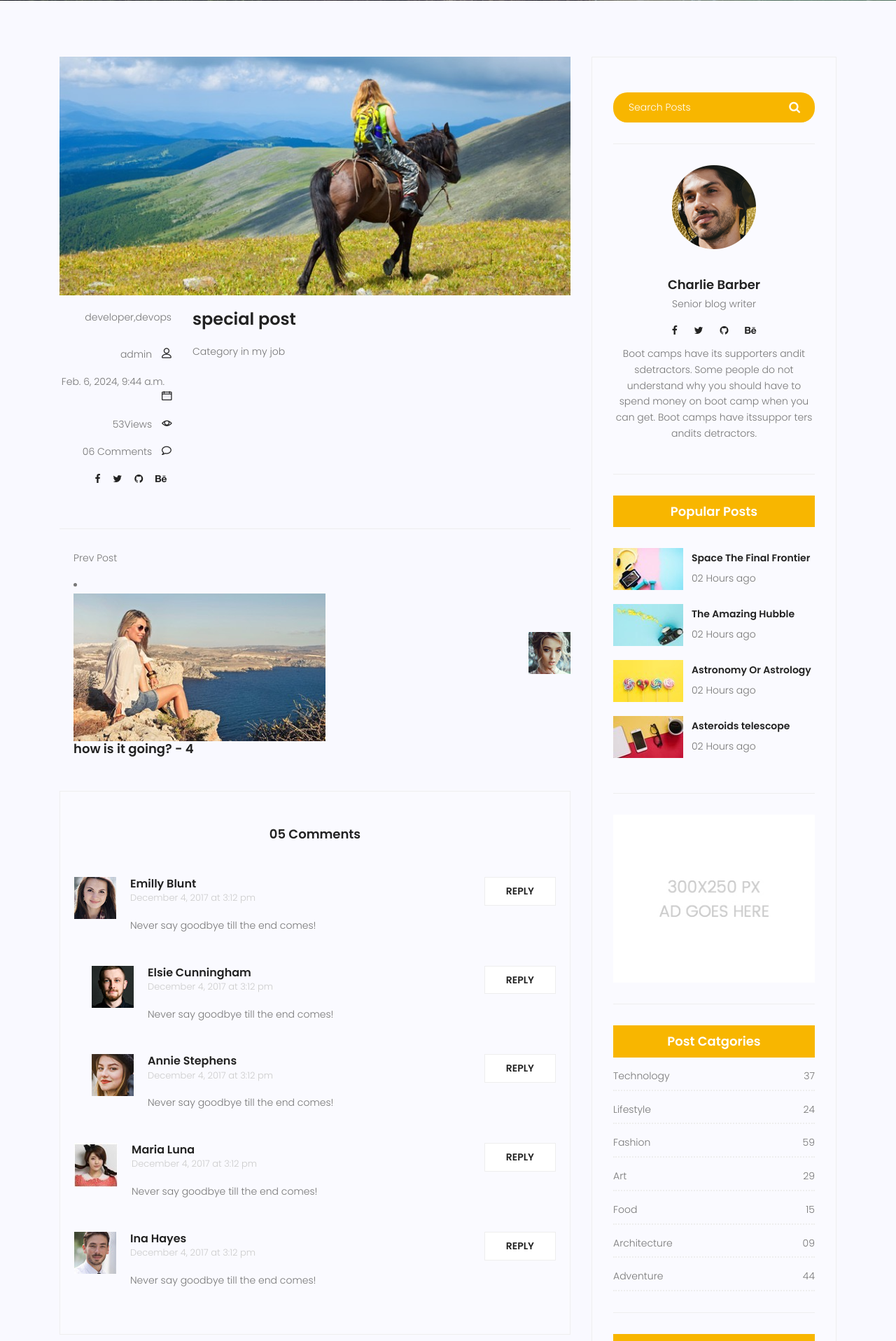
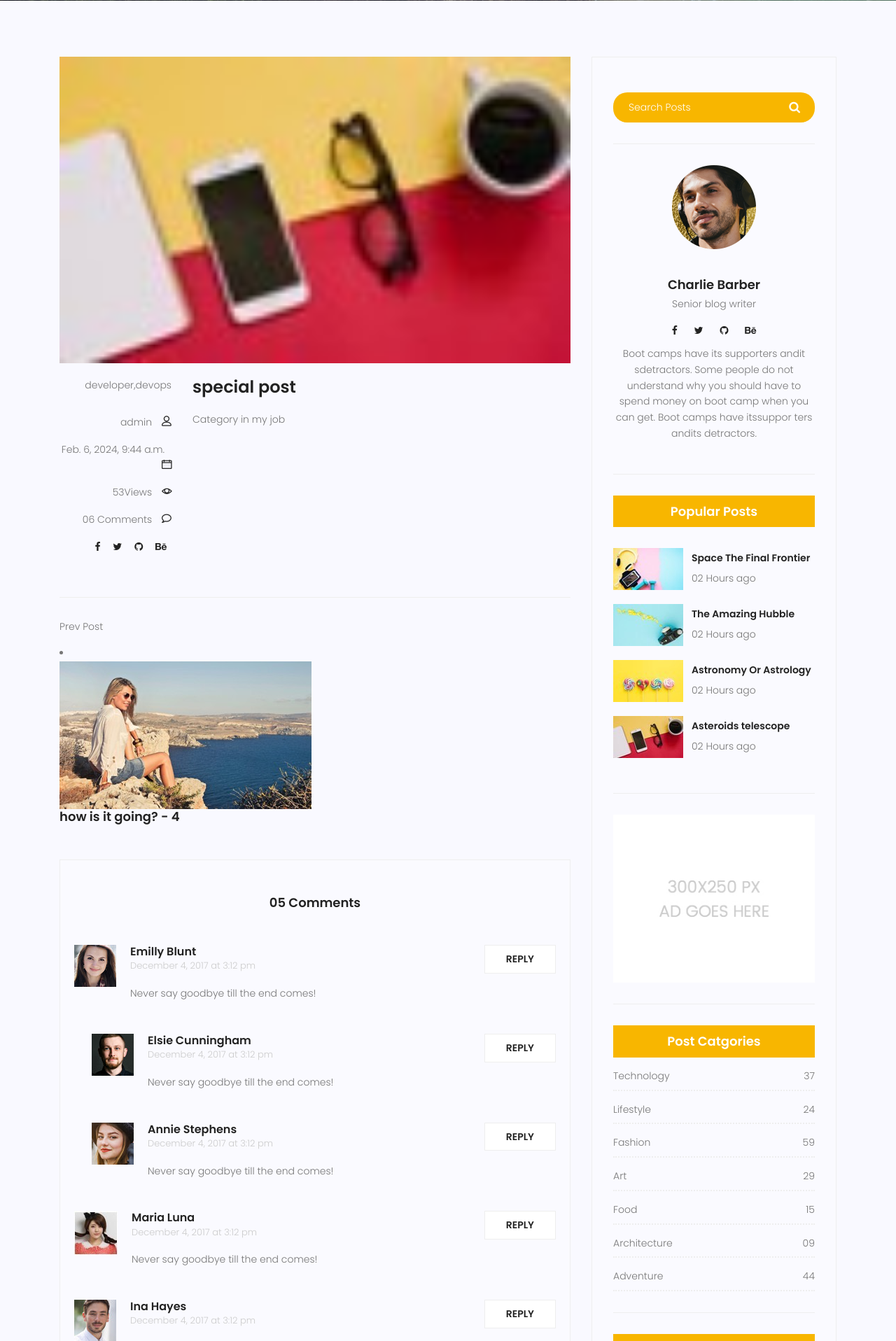
Before and after one commit to shahramsamar/Django_Project_Travel_Ageny_website, a Django app: page /Blog/6 in a window 1280 px wide. Shown: the part 339-2255 px from the top of the page at 70% size. Run offline with Django 4.2, Linux system fonts and the light colour scheme; data comes from the database, SQL or seed files in the repository; both versions use the stored data as it was after the commit; some libraries are stand-ins or nearby versions.

Commit message:
fix error in debug

```diff
--- a/templates/blog/blog-single.html
+++ b/templates/blog/blog-single.html
@@ -28,7 +28,7 @@
         <div class="single-post row">
           <div class="col-lg-12">
             <div class="feature-img">
-              <img class="img-fluid" src="{% static 'blog/feature-img1.jpg' %}" alt="" />
+              <img class="img-fluid" src="{{post.image.url}}" alt="" />
             </div>
           </div>
           <div class="col-lg-3 col-md-3 meta-details">
@@ -80,11 +80,11 @@
             <div
               class="col-lg-6 col-md-6 col-12 nav-left flex-row d-flex justify-content-start align-items-center"
             >
-              <div class="thumb">
+              {% comment %} <div class="thumb">
                 <a href="#"
-                  ><img class="img-fluid" src="{% static 'blog/prev.jpg'%}" alt=""
+                  ><img class="img-fluid" src="{% static 'img/blog/prev.jpg'%}" alt=""
                 /></a>
-              </div>
+              </div> {% endcomment %}
               <div class="arrow">
                 <a href="#"
                   ><span class="lnr text-white lnr-arrow-left"></span
@@ -94,7 +94,7 @@
               <div class="detials">
                 {% if previous.status == 1 %}
                 <p>Prev Post</p>
-                    <li><img src="{{previous.image.url}}" alt=""></li>
+                    <li><img src="{{previous.image.url}}"  href="{% url 'blog:single' pid=previous.id %}" alt=""></li>
                    <a href="{% url 'blog:single' pid=previous.id %}"><h4>{{previous}}</h4></a>
                 {% endif %}
               </div>
@@ -105,7 +105,7 @@
               <div class="detials">
                 {% if next.status == 1 %}
                 <p>Next Post</p>
-                  <li><img src="{{next.image.url}}"alt=""/></li>
+                  <li><img src="{{next.image.url}}" href="{% url 'blog:single' pid=next.id %}" alt=""/></li>
                   <a href="{% url 'blog:single' pid=next.id %}"><h4>{{next}}</h4></a>
                 {% endif %}
               </div>
@@ -115,11 +115,11 @@
                   ><span class="lnr text-white lnr-arrow-right"></span
                 ></a>
               </div>
-              <div class="thumb">
+              {% comment %} <div class="thumb">
                 <a href="#"
-                  ><img class="img-fluid" src="{% static 'blog/next.jpg' %}" alt=""
+                  ><img class="img-fluid" src="{% static 'img/blog/next.jpg' %}" alt=""
                 /></a>
-              </div>
+              </div> {% endcomment %}
             </div>
           </div>
         </div>
@@ -129,7 +129,7 @@
             <div class="single-comment justify-content-between d-flex">
               <div class="user justify-content-between d-flex">
                 <div class="thumb">
-                  <img src="{% static 'blog/c1.jpg' %}" alt="" />
+                  <img src="{% static 'img/blog/c1.jpg' %}" alt="" />
                 </div>
                 <div class="desc">
                   <h5><a href="#">Emilly Blunt</a></h5>
@@ -146,7 +146,7 @@
             <div class="single-comment justify-content-between d-flex">
               <div class="user justify-content-between d-flex">
                 <div class="thumb">
-                  <img src="{% static 'blog/c2.jpg' %}" alt="" />
+                  <img src="{% static 'img/blog/c2.jpg' %}" alt="" />
                 </div>
                 <div class="desc">
                   <h5><a href="#">Elsie Cunningham</a></h5>
@@ -163,7 +163,7 @@
             <div class="single-comment justify-content-between d-flex">
               <div class="user justify-content-between d-flex">
                 <div class="thumb">
-                  <img src="{% static 'blog/c3.jpg' %}" alt="" />
+                  <img src="{% static 'img/blog/c3.jpg' %}" alt="" />
                 </div>
                 <div class="desc">
                   <h5><a href="#">Annie Stephens</a></h5>
@@ -180,7 +180,7 @@
             <div class="single-comment justify-content-between d-flex">
               <div class="user justify-content-between d-flex">
                 <div class="thumb">
-                  <img src="{% static 'blog/c4.jpg' %}" alt="" />
+                  <img src="{% static 'img/blog/c4.jpg' %}" alt="" />
                 </div>
                 <div class="desc">
                   <h5><a href="#">Maria Luna</a></h5>
@@ -197,7 +197,7 @@
             <div class="single-comment justify-content-between d-flex">
               <div class="user justify-content-between d-flex">
                 <div class="thumb">
-                  <img src="{% static 'blog/c5.jpg' %}" alt="" />
+                  <img src="{% static 'img/blog/c5.jpg' %}" alt="" />
                 </div>
                 <div class="desc">
                   <h5><a href="#">Ina Hayes</a></h5>
@@ -276,7 +276,7 @@
             </form>
           </div>
           <div class="single-sidebar-widget user-info-widget">
-            <img src="{% static 'blog/user-info.png'%}" alt="" />
+            <img src="{% static 'img/blog/user-info.png'%}" alt="" />
             <a href="#"><h4>Charlie Barber</h4></a>
             <p>Senior blog writer</p>
             <ul class="social-links">
@@ -305,7 +305,7 @@
             <div class="popular-post-list">
               <div class="single-post-list d-flex flex-row align-items-center">
                 <div class="thumb">
-                  <img class="img-fluid" src="{% static 'blog/pp1.jpg' %}" alt="" />
+                  <img class="img-fluid" src="{% static 'img/blog/pp1.jpg' %}" alt="" />
                 </div>
                 <div class="details">
                   <a href="blog-single.html"
@@ -316,7 +316,7 @@
               </div>
               <div class="single-post-list d-flex flex-row align-items-center">
                 <div class="thumb">
-                  <img class="img-fluid" src="{% static 'blog/pp2.jpg' %}" alt="" />
+                  <img class="img-fluid" src="{% static 'img/blog/pp2.jpg' %}" alt="" />
                 </div>
                 <div class="details">
                   <a href="blog-single.html"><h6>The Amazing Hubble</h6></a>
@@ -325,7 +325,7 @@
               </div>
               <div class="single-post-list d-flex flex-row align-items-center">
                 <div class="thumb">
-                  <img class="img-fluid" src="{% static 'blog/pp3.jpg' %}" alt="" />
+                  <img class="img-fluid" src="{% static 'img/blog/pp3.jpg' %}" alt="" />
                 </div>
                 <div class="details">
                   <a href="blog-single.html"><h6>Astronomy Or Astrology</h6></a>
@@ -334,7 +334,7 @@
               </div>
               <div class="single-post-list d-flex flex-row align-items-center">
                 <div class="thumb">
-                  <img class="img-fluid" src="{% static 'blog/pp4.jpg' %}" alt="" />
+                  <img class="img-fluid" src="{% static 'img/blog/pp4.jpg' %}" alt="" />
                 </div>
                 <div class="details">
                   <a href="blog-single.html"><h6>Asteroids telescope</h6></a>
@@ -345,7 +345,7 @@
           </div>
           <div class="single-sidebar-widget ads-widget">
             <a href="#"
-              ><img class="img-fluid" src="{% static 'blog/ads-banner.jpg' %}" alt=""
+              ><img class="img-fluid" src="{% static 'img/blog/ads-banner.jpg' %}" alt=""
             /></a>
           </div>
           <div class="single-sidebar-widget post-category-widget">
```
Also changed, not shown: db.sqlite3.
